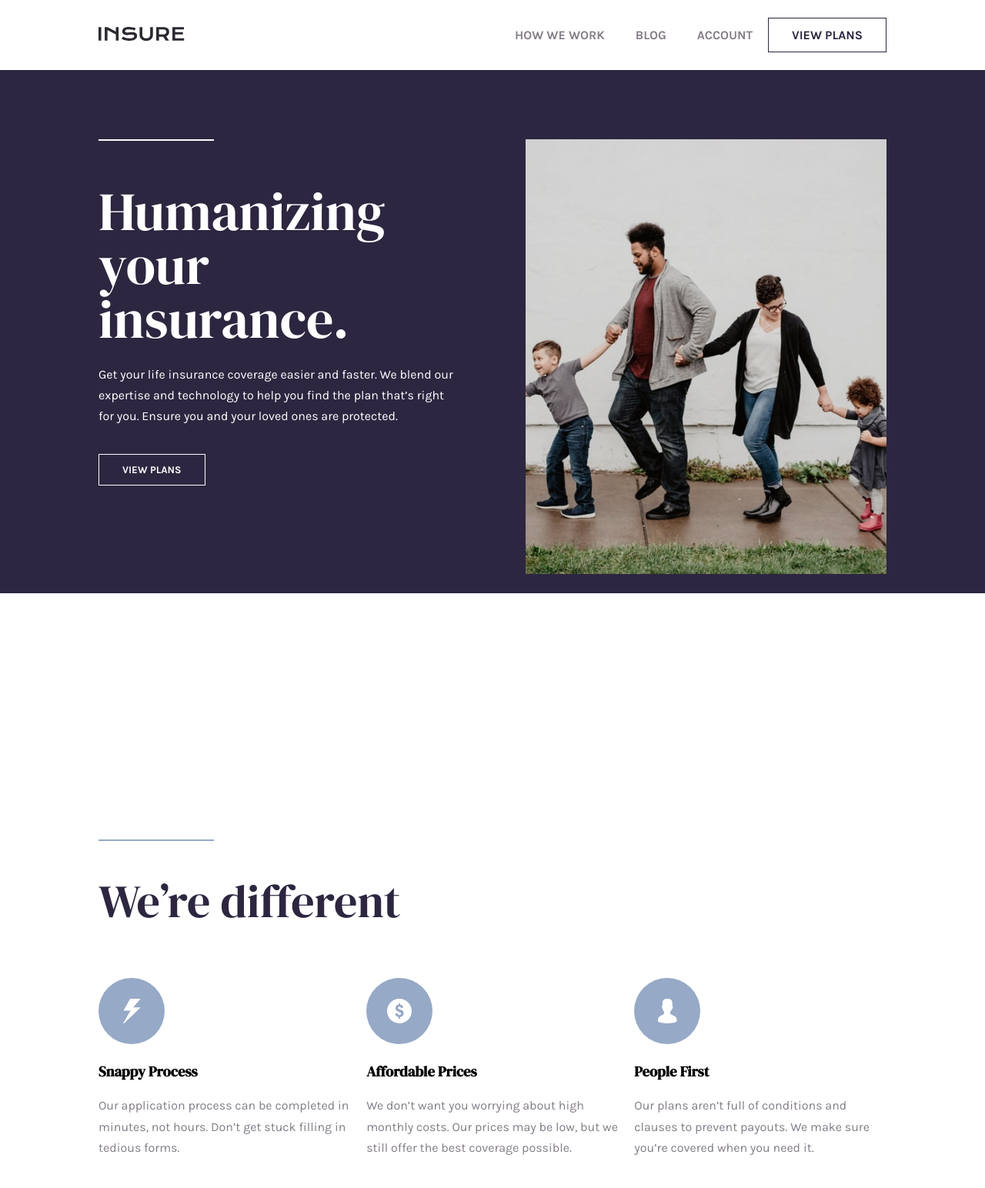
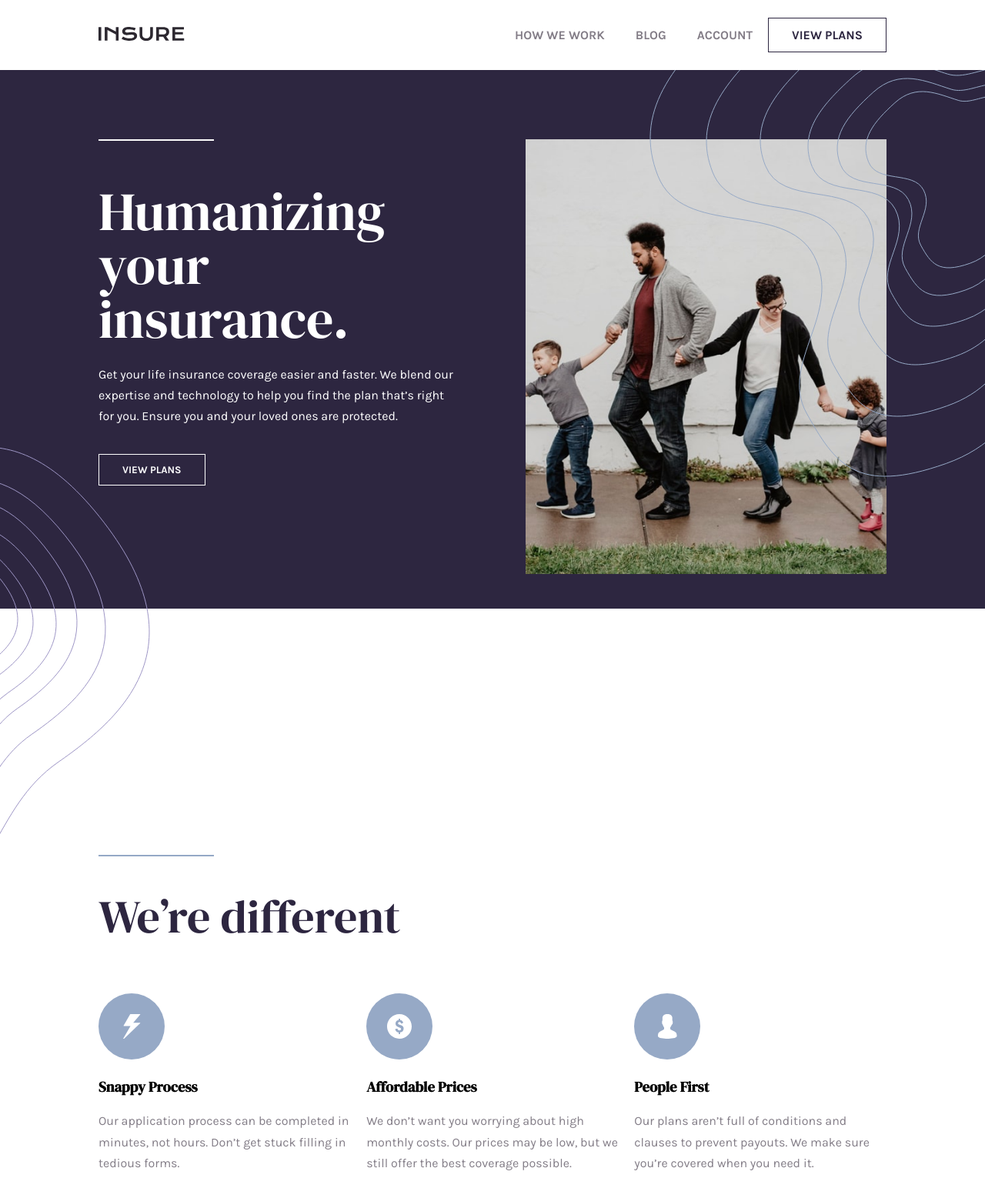
Before and after one commit to alinenaoe/landing-page, a plain HTML site: page index.html in a window 1280 px wide. Shown: the top 1544 px of the page at 77% size. Drawn offline with Linux system fonts and the light colour scheme.

Commit message:
including background patterns

```diff
--- a/index.html
+++ b/index.html
@@ -11,7 +11,8 @@
 </head>
 <body>
 
-  <header class="container">
+  <header>
+    <div class="container">
       <a href="#"><img src="images/logo.svg" alt="Insure logo"></a>
       <nav>
         <ul id="menu">
@@ -30,9 +31,13 @@
           <li><a href="#" class="menu-highlight btn-action">View plans</a></li>
         </ul>
       </nav>
+    </div>
   </header>
 
   <section id="intro">
+    <div class="bg-pattern-intro-left"></div>
+    <div class="bg-pattern-intro-right"></div>
+
     <div class="container two-col">
       <div class="col col-left">
         <div class="border-top-light"></div>
--- a/style.css
+++ b/style.css
@@ -27,11 +27,17 @@ p {
 
 /* HEADER STYLES------------------------------------------------ */
 
-header {
+header .container {
     display: flex;
     justify-content: space-between;
     align-items: center;
     padding: 20px;
+}
+
+header {
+    background-color: #fff;
+    position: relative;
+    z-index: 11;
 }
 
 header nav a {
@@ -80,7 +86,8 @@ header ul li:hover {
 
 #intro {
     background-color: hsl(256, 26%, 20%);
-    height: 85vh;
+    height: 700px;
+    position: relative;
 }
 
 .two-col {
@@ -117,12 +124,33 @@ h1 {
     width: 150px;
 }
 
+.bg-pattern-intro-left {
+    position: absolute;
+    top: 70%;
+    left: 0;
+    width: 100%;
+    height: 100%;
+    background-image: url('./images/bg-pattern-intro-left-desktop.svg');
+    background-repeat: no-repeat;
+}
+
+.bg-pattern-intro-right {
+    position: absolute;
+    top: -64px;
+    width: 100%;
+    height: 100%;
+    background-image: url('./images/bg-pattern-intro-right-desktop.svg');
+    background-repeat: no-repeat;
+    background-position-x: 100%;
+    z-index: 10;
+}
+
 #intro p {
     color: #ffffff;
 }
 
 .btn-dark {
-    background-color: hsl(256, 26%, 20%);
+    background-color: transparent;
     border: 1.5px solid #ffffff;
     color: #ffffff;
 }
@@ -181,6 +209,10 @@ h1 {
 
 #banner-how-we-work {
     background-color:hsl(256, 26%, 20%);
+    background-image: url('./images/bg-pattern-how-we-work-desktop.svg');
+    background-repeat: no-repeat;
+    background-size: contain;
+    background-position-x: right;
 }
 
 #how-we-work h2 {
@@ -294,9 +326,9 @@ filter:none;
     align-items: center;
     font-size: 1rem;
     text-align: center;
-    background-color: hsl(216, 30%, 68%);
+    background-color:  hsl(0, 0%, 98%);
     height: 48px;
-    color: #FFF;
+    color: hsl(256, 26%, 20%);
 }
 .attribution a {
     color: hsl(228, 45%, 44%);
```
